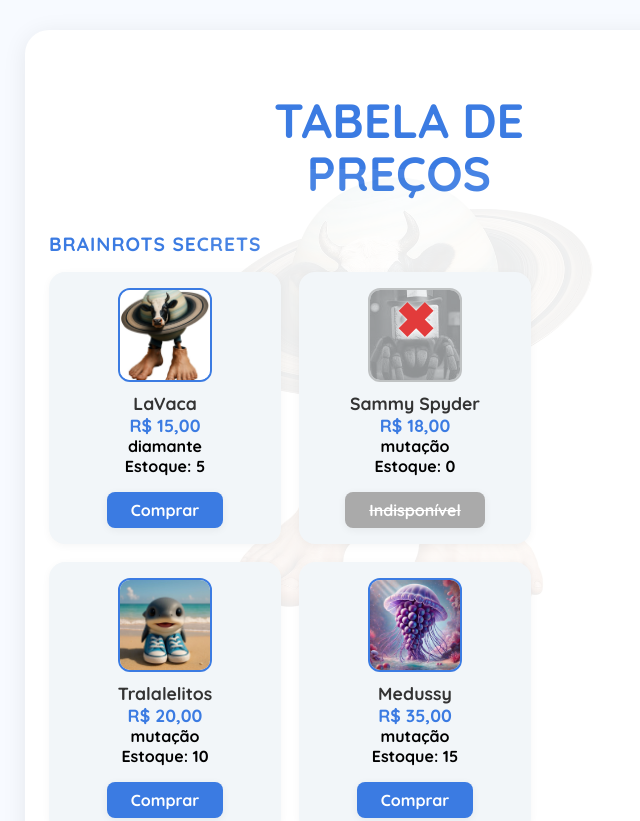
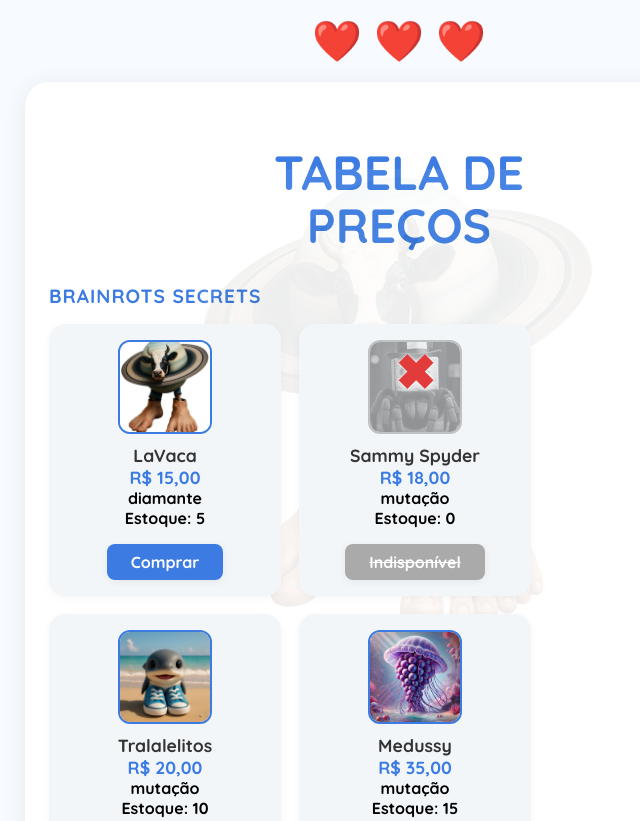
Before and after one commit to BezinXXX74/Blox-Sore, a plain HTML site: page index.html in a window 1280 px wide. Shown: the top 821 px of the page, without its empty margins (241-881 px from the left). Drawn offline with Linux system fonts and the light colour scheme.

Commit message:
Update index.html

```diff
--- a/index.html
+++ b/index.html
@@ -8,6 +8,11 @@
   <link href="https://fonts.googleapis.com/css2?family=Quicksand:wght@700&display=swap" rel="stylesheet">
 </head>
 <body>
+  <div class="decoracao-coracoes">
+    <span class="cora">❤️</span>
+    <span class="cora">❤️</span>
+    <span class="cora">❤️</span>
+  </div>
   <div class="container">
     <h1 class="titulo">tabela de<br>preços</h1>
 
```
